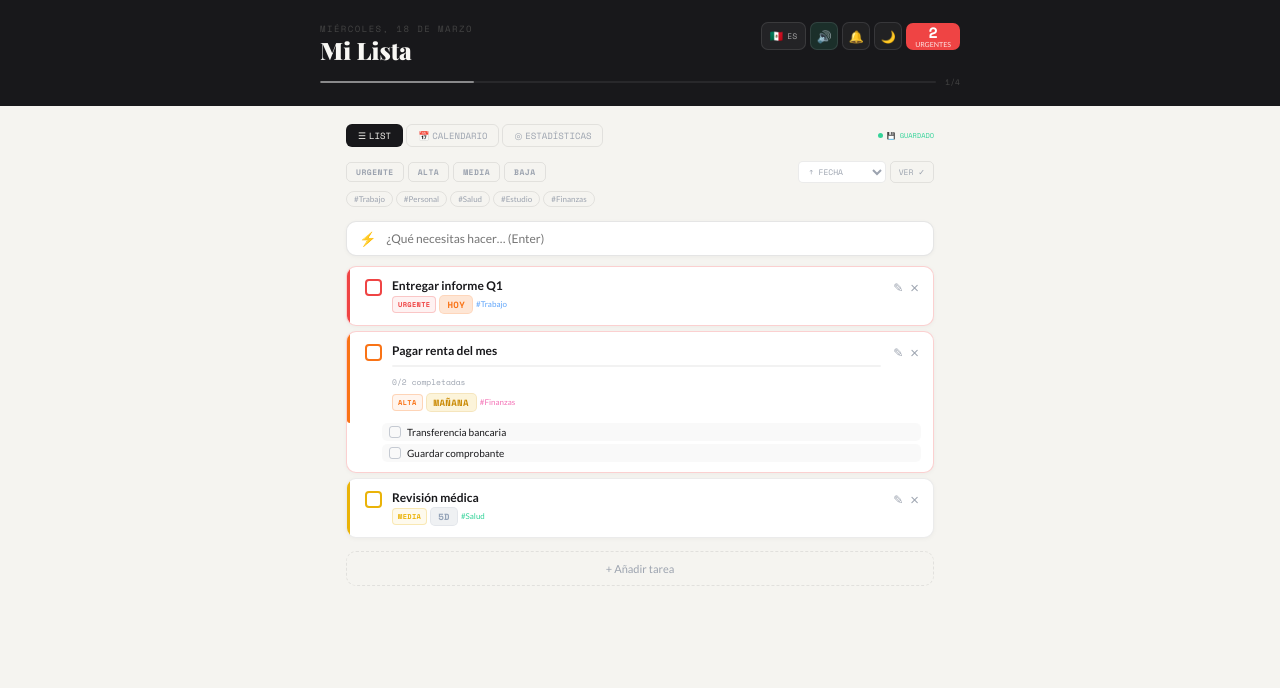
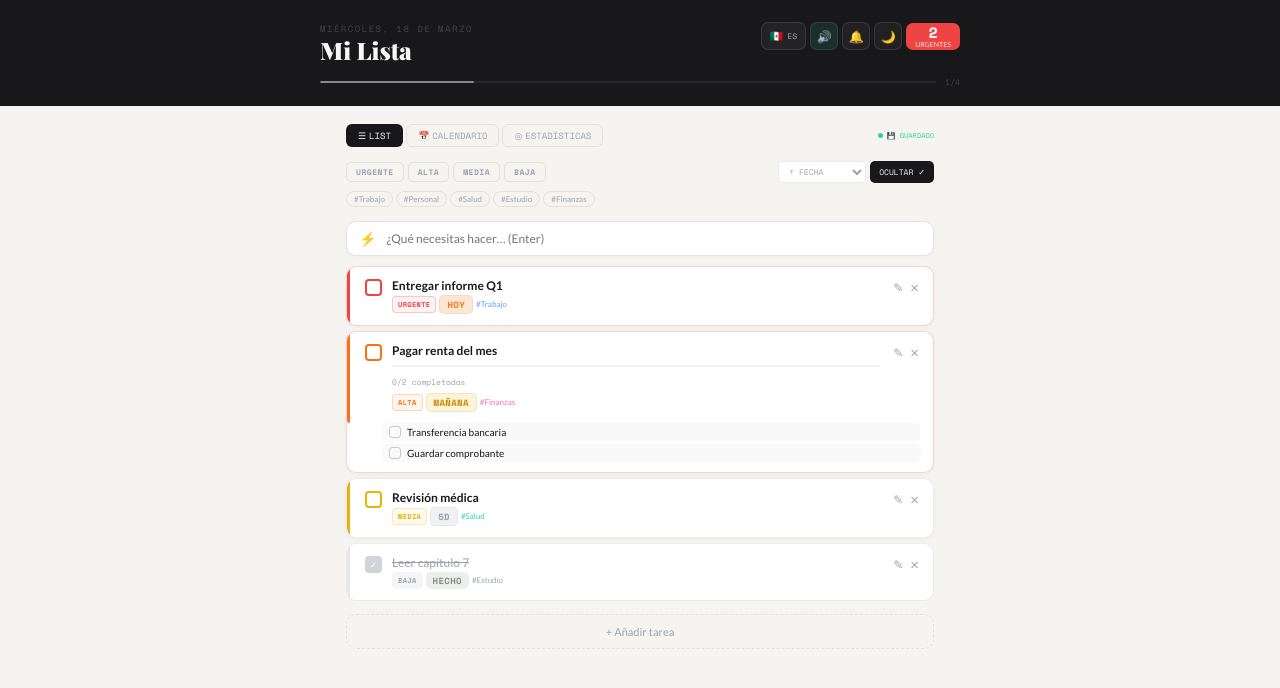
Before and after one commit to mr0903965-bot/taskflow, a React (Vite) app in the folder taskflow-github/: page / in a window 1280 px wide. Shown: the top 688 px of the page. Built offline with nearby package versions, Linux system fonts and the light colour scheme.

Commit message:
Show completed tasks by default

```diff
--- a/taskflow-github/src/App.jsx
+++ b/taskflow-github/src/App.jsx
@@ -46,7 +46,7 @@ export default function App() {
   const [editTask,    setEditTask]   = useState(null)
   const [filterP,     setFilterP]    = useState(null)
   const [filterT,     setFilterT]    = useState(null)
-  const [showDone,    setShowDone]   = useState(false)
+  const [showDone,    setShowDone]   = useState(true)
   const [sortBy,      setSortBy]     = useState('due')
   const [notifPerm,   setNotifPerm]  = useState(typeof Notification !== 'undefined' ? Notification.permission : 'default')
   const [showLangMenu,  setShowLangMenu]  = useState(false)
```
